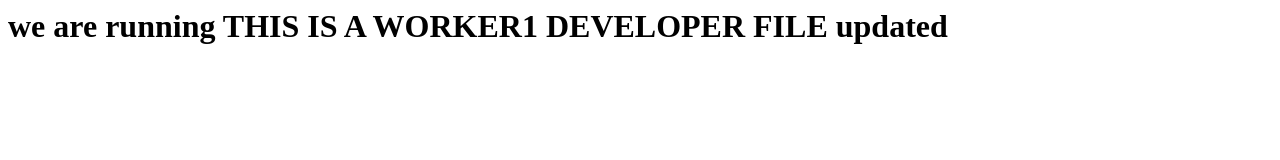
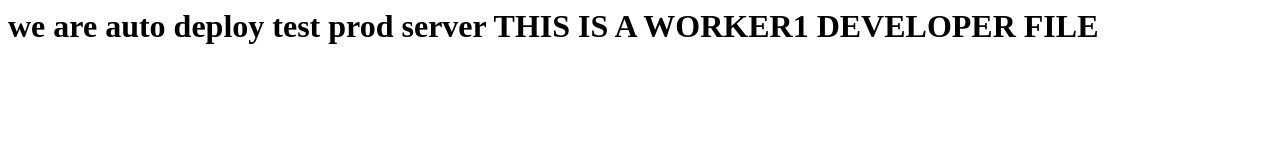
Before and after one commit to vamsicdot/myweb, a plain HTML site: page index.html in a window 1280 px wide. Drawn offline with Linux system fonts and the light colour scheme.

Commit message:
auto prod deploy trying

```diff
--- a/index.html
+++ b/index.html
@@ -1 +1 @@
-<h1> we are running THIS IS A WORKER1 DEVELOPER FILE updated </h1>
+<h1> we are auto deploy test prod server THIS IS A WORKER1 DEVELOPER FILE  </h1>
```
